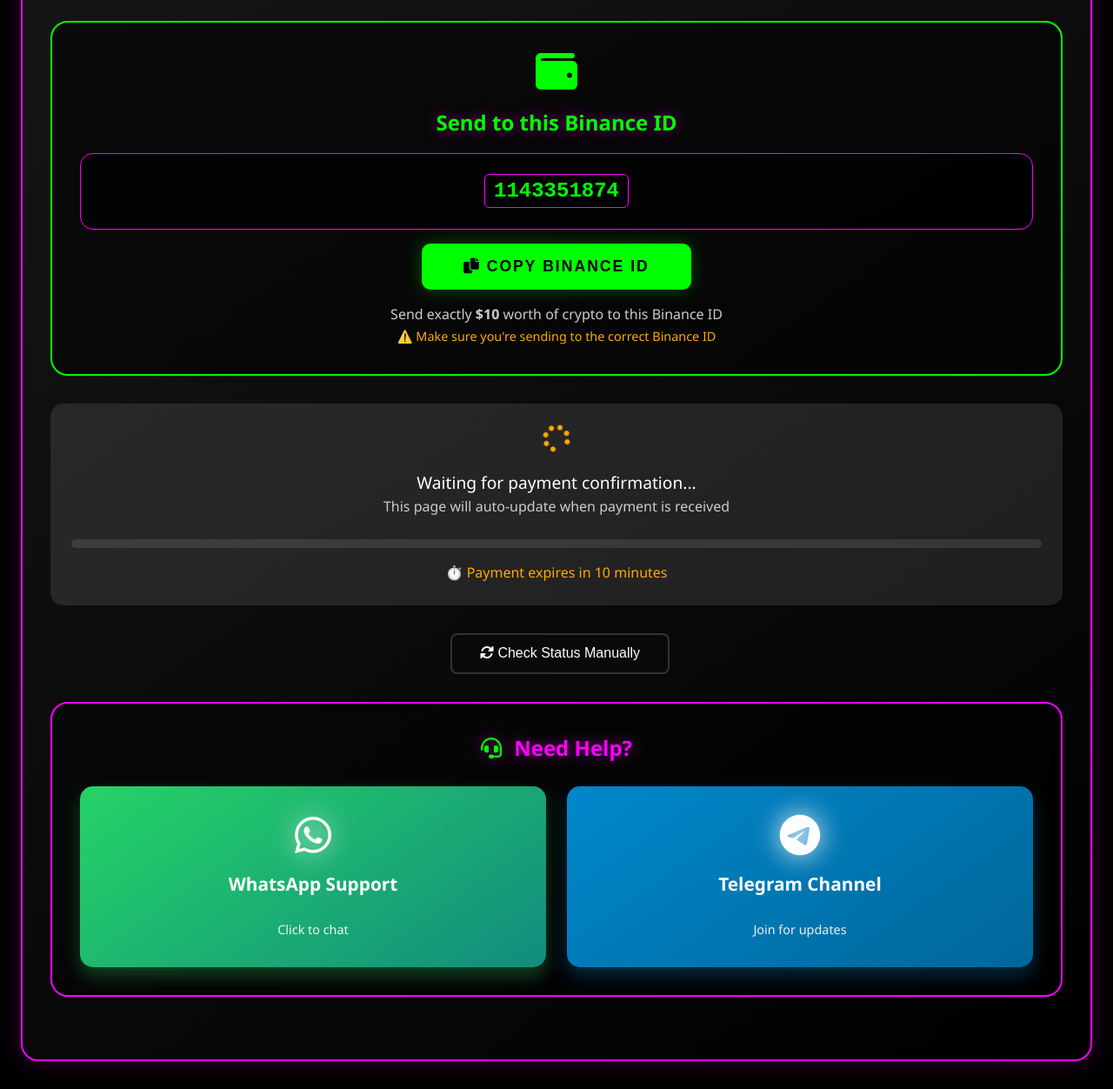
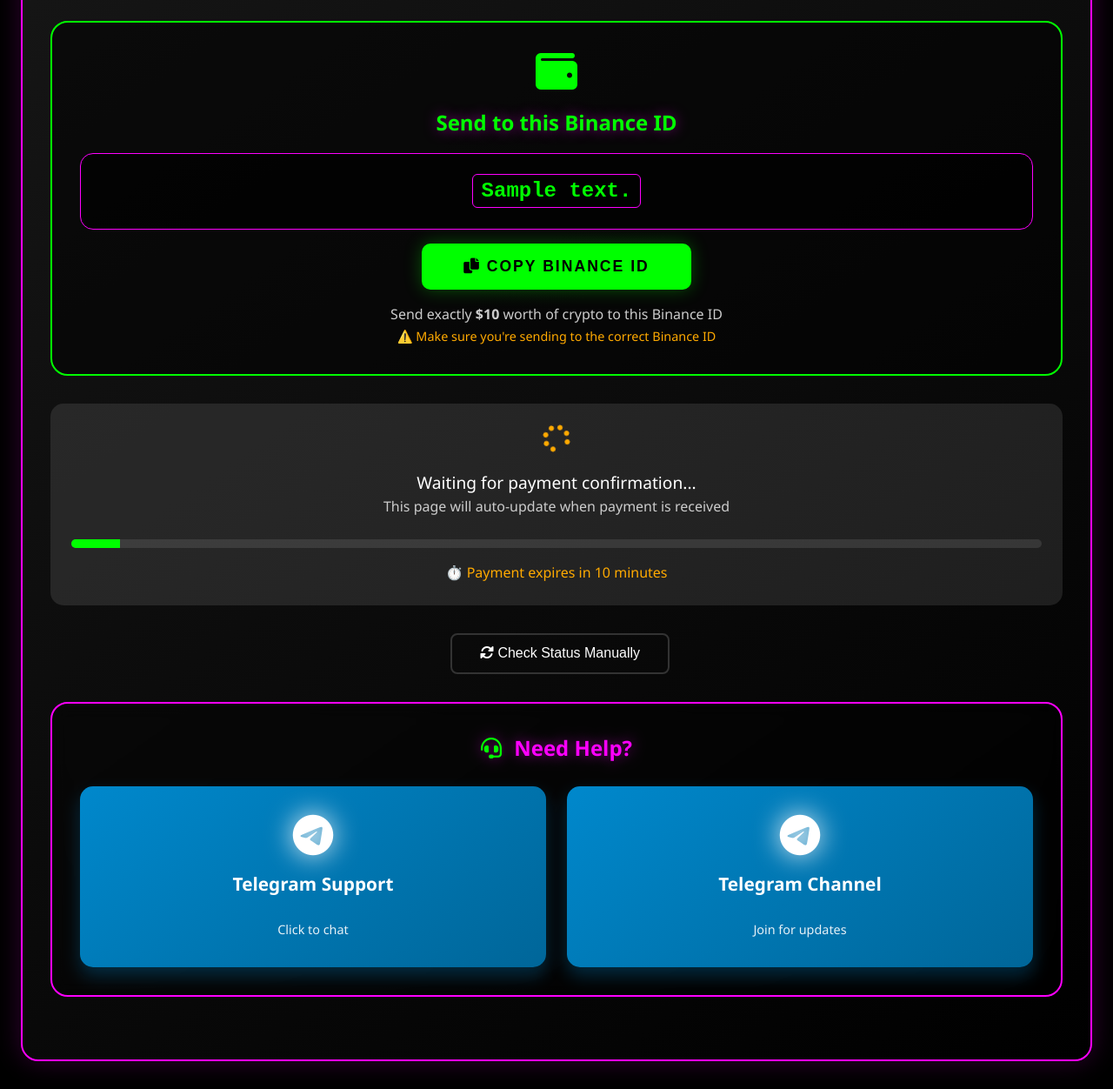
Before and after one commit to saddigamber-dev/Admin-Panels, a Flask app: template templates/binance_payment.html in a window 1280 px wide. Shown: the part 610-1862 px from the top of the page at 87% size. Run offline with Flask 3, Linux system fonts and the light colour scheme; the template is opened without the code that fills it: most values are stand-ins (such as "Sample title", 1, 10 or a date in 2020); some libraries are stand-ins or nearby versions.

Commit message:
Update binance_payment.html

```diff
--- a/templates/binance_payment.html
+++ b/templates/binance_payment.html
@@ -41,14 +41,14 @@
                     <p style="margin: 0.5rem 0;">Credits: <strong class="neon-text-green">{{ credits }}</strong></p>
                 </div>
 
-                <!-- BINANCE ADDRESS - FIXED WITH REAL ADDRESS -->
+                <!-- BINANCE ADDRESS -->
                 <div style="text-align: center; margin: 2rem 0; padding: 2rem; background: rgba(0,0,0,0.5); border-radius: 20px; border: 2px solid var(--accent-green);">
                     <i class="fas fa-wallet" style="font-size: 3rem; color: var(--accent-green); margin-bottom: 1rem;"></i>
                     <h3 style="color: var(--accent-green);">Send to this Binance ID</h3>
                     <div style="background: rgba(0,0,0,0.7); padding: 1.5rem; border-radius: 15px; margin: 1rem 0; border: 1px solid var(--accent-pink);">
-                        <code style="font-size: 1.5rem; color: var(--accent-green); font-weight: bold;">1143351874</code>
+                        <code style="font-size: 1.5rem; color: var(--accent-green); font-weight: bold;">{{ binance_address }}</code>
                     </div>
-                    <button class="btn-primary" style="width: auto; padding: 1rem 3rem; background: var(--accent-green); color: black;" onclick="copyAddress('1143351874')">
+                    <button class="btn-primary" style="width: auto; padding: 1rem 3rem; background: var(--accent-green); color: black;" onclick="copyAddress('{{ binance_address }}')">
                         <i class="fas fa-copy"></i> COPY BINANCE ID
                     </button>
                     <p style="margin-top: 1rem; color: var(--text-secondary);">Send exactly <strong>${{ amount_usd }}</strong> worth of crypto to this Binance ID</p>
@@ -78,13 +78,13 @@
                 <script>
                 let checkCount = 0;
                 let checkInterval;
-                let expiryTime = Date.now() + (10 * 60 * 1000); // 10 minutes
+                let expiryTime = Date.now() + (10 * 60 * 1000);
 
                 function copyAddress(address) {
                     navigator.clipboard.writeText(address).then(function() {
-                        alert('✅ Binance ID 1143351874 copied to clipboard!');
+                        alert('✅ Binance ID copied to clipboard!');
                     }, function() {
-                        alert('❌ Failed to copy. Please copy manually: 1143351874');
+                        alert('❌ Failed to copy. Please copy manually: ' + address);
                     });
                 }
 
@@ -93,7 +93,6 @@
                     let progress = Math.min(checkCount * 5, 90);
                     document.getElementById('progress-bar').style.width = progress + '%';
 
-                    // Check if expired
                     if (Date.now() > expiryTime) {
                         document.getElementById('payment-status').innerHTML = `
                             <div class="error-message">
@@ -118,8 +117,7 @@
                     fetch('/payment/binance/check/{{ order_id }}')
                         .then(response => response.json())
                         .then(data => {
-                            if (data.success) {
-                                if (data.status === 'completed') {
+                            if (data.success && data.status === 'completed') {
                                 clearInterval(checkInterval);
                                 document.getElementById('payment-status').innerHTML = `
                                     <div class="success-message">
@@ -134,34 +132,14 @@
                             } else {
                                 updateProgress();
                             }
-                            }
-                        })
-                        .catch(error => {
-                            console.error('Check error:', error);
                         });
                 }
 
-                // Start checking every 5 seconds
                 checkInterval = setInterval(checkPayment, 5000);
                 setTimeout(checkPayment, 2000);
 
-                // Auto-delete after 10 minutes
                 setTimeout(function() {
-                    fetch('/payment/binance/cleanup/{{ order_id }}', { method: 'POST' })
-                        .then(() => {
-                            if (document.getElementById('payment-status')) {
-                                document.getElementById('payment-status').innerHTML = `
-                                    <div class="error-message">
-                                        <i class="fas fa-clock"></i>
-                                        <h3>⏰ PAYMENT EXPIRED</h3>
-                                        <p>Order automatically deleted after 10 minutes.</p>
-                                        <a href="{{ url_for('binance_payment') }}" class="btn-primary" style="margin-top: 1rem;">
-                                            <i class="fas fa-redo"></i> Create New Order
-                                        </a>
-                                    </div>
-                                `;
-                            }
-                        });
+                    fetch('/payment/binance/cleanup/{{ order_id }}', { method: 'POST' });
                 }, 10 * 60 * 1000);
                 </script>
 
@@ -173,13 +151,11 @@
                         <input type="number" name="amount" min="{{ min_recharge }}" step="1" required placeholder="Enter amount in INR" id="amount-input" oninput="updateUSD(this.value)">
                     </div>
 
-                    <!-- USD Preview -->
                     <div style="background: rgba(240,185,11,0.1); padding: 1.5rem; border-radius: 15px; margin-bottom: 1.5rem; text-align: center; border: 1px solid var(--binance-color);">
                         <p style="font-size: 1.3rem;">≈ <strong class="neon-text-green" id="usd-preview">$0.00</strong> USD</p>
                         <p style="font-size: 0.9rem; color: var(--text-secondary);">Rate: 1 USD = {{ usd_to_inr }} INR</p>
                     </div>
 
-                    <!-- Quick Amount Buttons -->
                     <div style="display: grid; grid-template-columns: repeat(2, 1fr); gap: 1rem; margin: 1.5rem 0;">
                         <button type="button" class="btn-secondary" onclick="setAmount(1000)">₹1000 (${{ (1000/usd_to_inr)|round(2) }})</button>
                         <button type="button" class="btn-secondary" onclick="setAmount(2000)">₹2000 (${{ (2000/usd_to_inr)|round(2) }})</button>
@@ -187,15 +163,13 @@
                         <button type="button" class="btn-secondary" onclick="setAmount(10000)">₹10000 (${{ (10000/usd_to_inr)|round(2) }})</button>
                     </div>
 
-                    <!-- Credits Preview -->
                     <div style="background: rgba(0,255,0,0.1); padding: 1.5rem; border-radius: 15px; margin-bottom: 1.5rem; text-align: center;">
                         <p>You will get: <strong class="neon-text-green" id="credit-preview">0</strong> Credits</p>
                     </div>
 
-                    <!-- Binance ID Display -->
                     <div style="text-align: center; margin-bottom: 1.5rem; padding: 1rem; background: rgba(255,255,255,0.05); border-radius: 10px;">
                         <p style="color: var(--text-secondary);">Send payments to Binance ID:</p>
-                        <p style="font-size: 1.8rem; color: var(--accent-green); font-weight: bold;">1143351874</p>
+                        <p style="font-size: 1.8rem; color: var(--accent-green); font-weight: bold;">{{ binance_address }}</p>
                     </div>
 
                     <button type="submit" class="btn-primary" style="background: linear-gradient(145deg, #f0b90b, #d4a00a);">
@@ -235,13 +209,13 @@
                 </script>
                 {% endif %}
 
-                <!-- Support Section -->
+                <!-- Support Section - UPDATED (Telegram Support + Telegram Channel) -->
                 <div class="support-section" style="margin-top: 2rem;">
                     <h3><i class="fas fa-headset"></i> Need Help?</h3>
                     <div class="support-grid">
-                        <a href="{{ whatsapp_link }}" target="_blank" class="support-card whatsapp">
-                            <i class="fab fa-whatsapp"></i>
-                            <span>WhatsApp Support</span>
+                        <a href="{{ telegram_support }}" target="_blank" class="support-card telegram">
+                            <i class="fab fa-telegram"></i>
+                            <span>Telegram Support</span>
                             <small>Click to chat</small>
                         </a>
                         <a href="{{ telegram_channel }}" target="_blank" class="support-card telegram">
```
Lines whose indentation alone changed are shown as unchanged.
